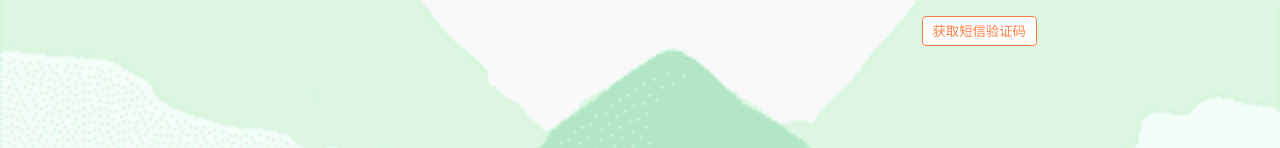
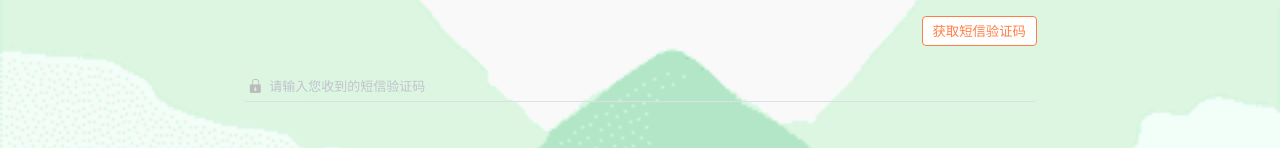
Before and after one commit to MrOhyang/remind, a Vue app: page /#/login in a window 1280 px wide. Shown: the part 330-478 px from the top of the page. Built offline with nearby package versions, Linux system fonts and the light colour scheme.

Commit message:
update 登录的验证码输入框一直提示

```diff
--- a/src/assets/less/modules/login.less
+++ b/src/assets/less/modules/login.less
@@ -35,9 +35,6 @@
     position: relative;
     width: 100%;
     // background-color: #eee;
-    &.visihide {
-      visibility: hidden;
-    }
     i.iconfont {
       position: absolute;
       bottom: 4/16rem;
--- a/src/pages/login.vue
+++ b/src/pages/login.vue
@@ -17,7 +17,7 @@
         {{ {true: `${btn_yzm_val}s后可重新发送`, false: '获取短信验证码'}[sended_yzm] }}
       </button>
     </div>
-    <div class="form-row" :class="{visihide: !show_input_yzm}">
+    <div class="form-row">
       <i class="iconfont icon-pwd"></i>
       <el-input size="small" placeholder="请输入您收到的短信验证码"
                 ref="input_yzm"
@@ -41,7 +41,6 @@ export default {
       phone_bk: '',  // 手机号码备份
 
       sended_yzm: false,  // 是否发送了验证码
-      show_input_yzm: false,  // 显示填入短信验证码
 
       sended_yzm_timer: null,  // 发送验证码计时器
     }
@@ -89,7 +88,6 @@ export default {
         }
       }).then(r => {
         if (r.data.code == 0) {
-          this.show_input_yzm = true;
           this.phone_bk = this.phone;
           this.$nextTick(() => {
             this.$refs.input_yzm.focus();
@@ -109,9 +107,6 @@ export default {
     },
     // 验证登录
     login() {
-      if (!this.show_input_yzm) {
-        return ;
-      }
       if (this.phone != this.phone_bk) {
         window.clearInterval(this.sended_yzm_timer);
         this.sended_yzm = false;
```
